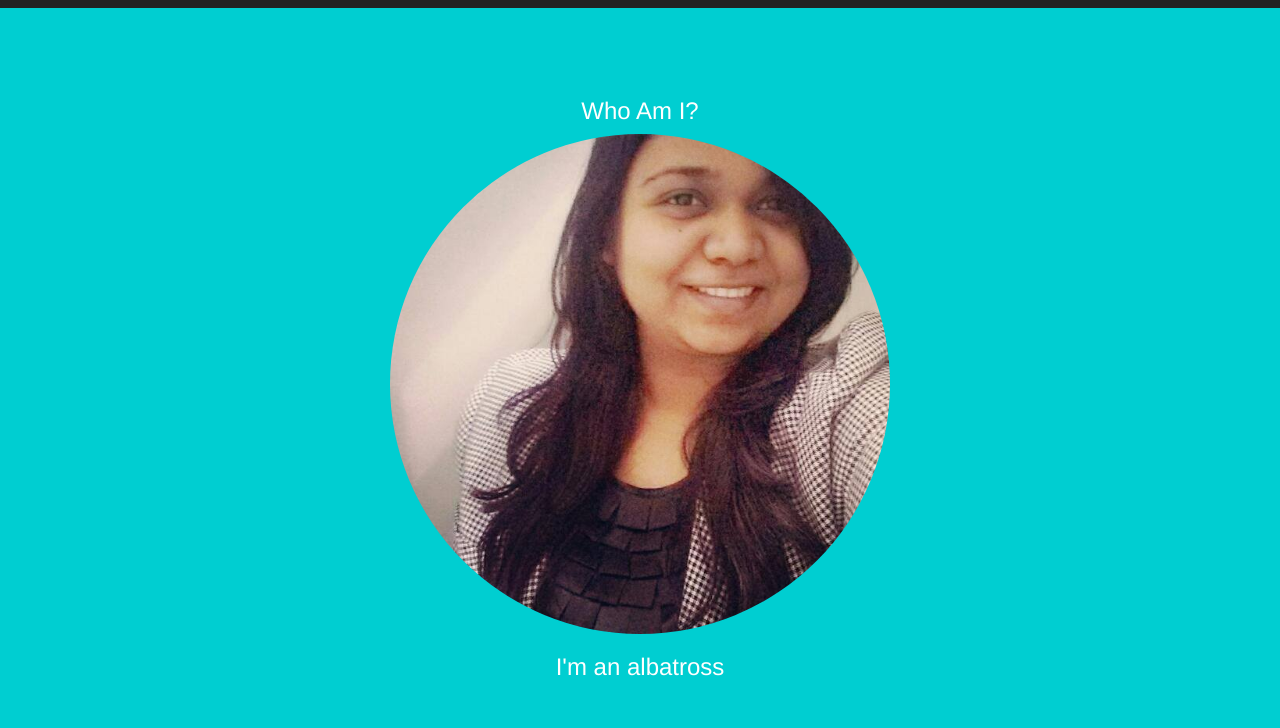
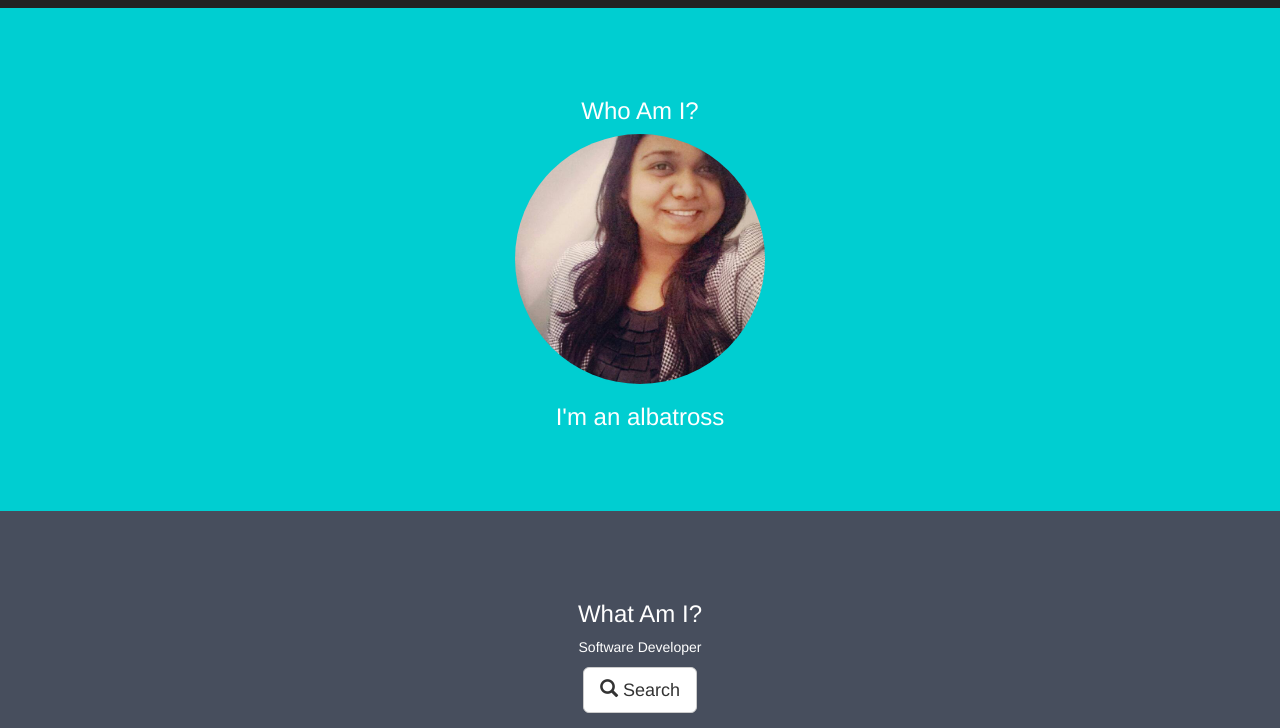
Before and after one commit to samprity/HomePage, a plain HTML site: page index.html in a window 1280 px wide. Shown: the part 72-800 px from the top of the page. Drawn offline with nearby package versions, Linux system fonts and the light colour scheme.

Commit message:
Update index.html

```diff
--- a/index.html
+++ b/index.html
@@ -67,7 +67,7 @@
 </nav>
 <div class="container-fluid bg-1 text-center">
 	<h3>Who Am I?</h3>
-	<img src="outlook.jpg" class="img-circle" alt="Bird"  style="width:40%">
+	<img src="outlook.jpg" class="img-circle" alt="Bird"  style="width:20%">
 	<h3>I'm an albatross</h3>
 </div>
 
```
